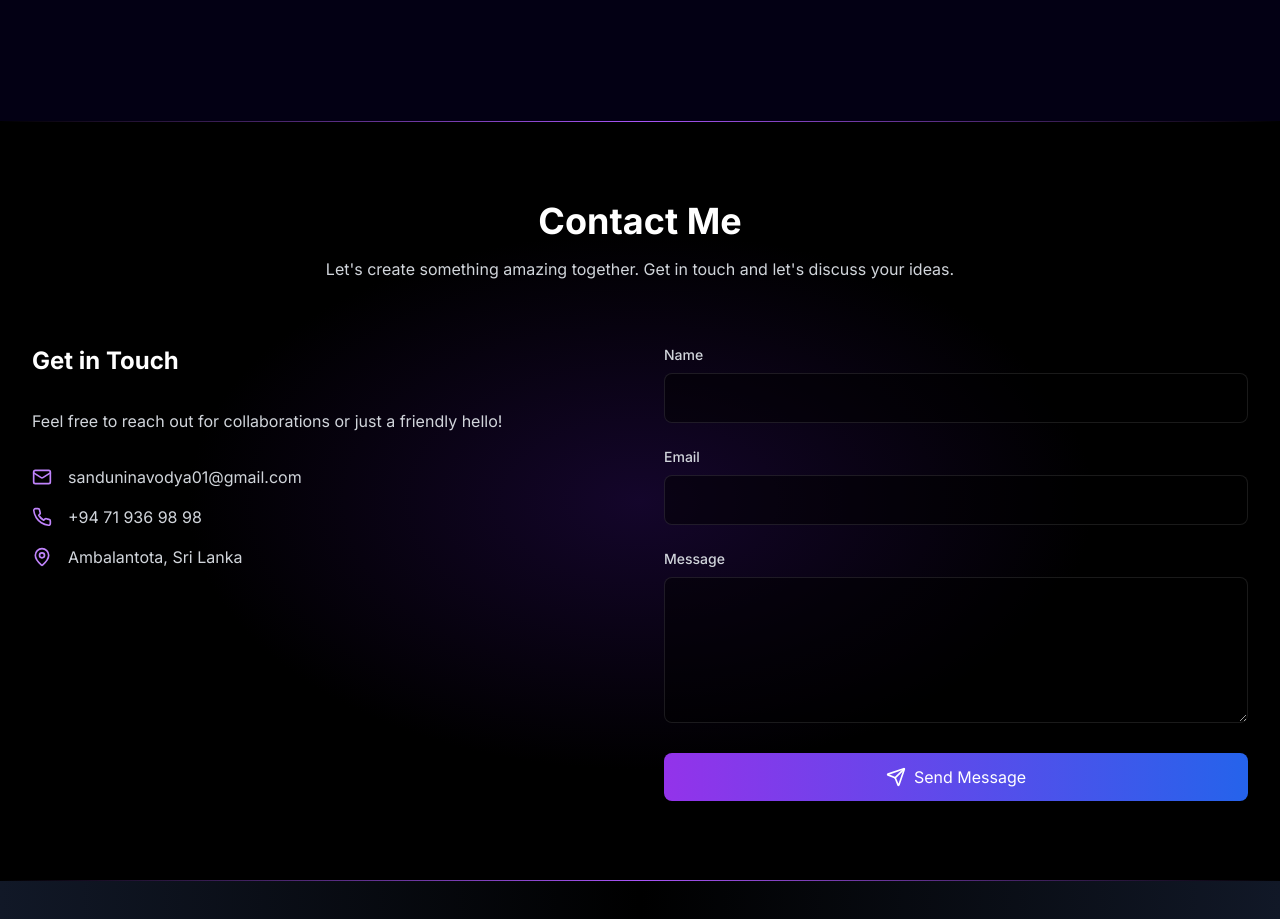
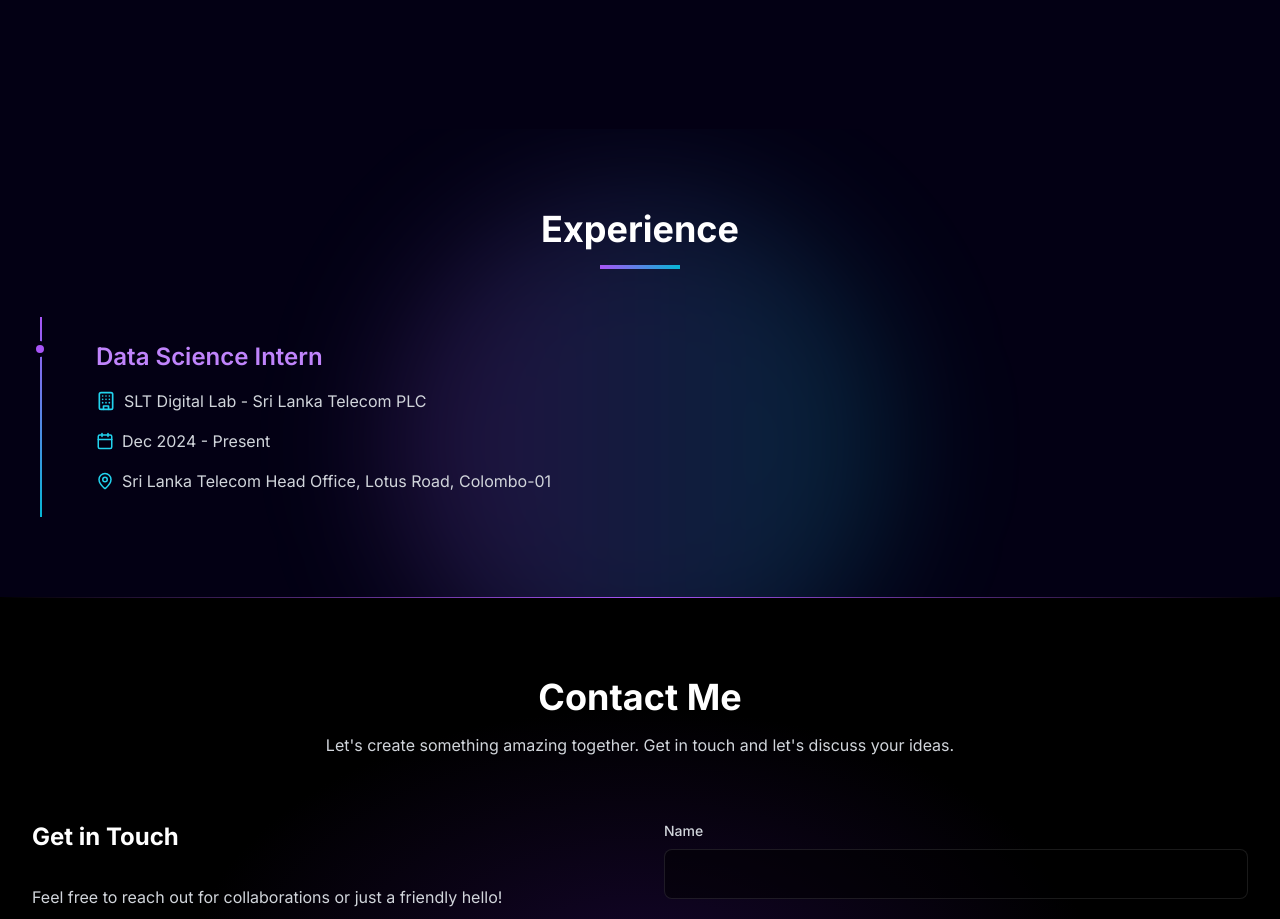
Before and after one commit to SanduniNavodya/My-Portfolio, a Next.js app: page / in a window 1280 px wide. Shown: the part 3820-4739 px from the top of the page. Built offline with nearby package versions, Linux system fonts and the light colour scheme; a web font is replaced by a local one.

Commit message:
Update page.tsx

```diff
--- a/app/page.tsx
+++ b/app/page.tsx
@@ -1,6 +1,7 @@
 import Hero from "@/components/main/Hero";
 import Skills from "@/components/main/Skills";
 import Projects from "@/components/main/Projects";
+import Experience from "@/components/main/Experience";
 import Contact from "@/components/main/Contact";
 import Image from "next/image";
 
@@ -10,8 +11,11 @@ export default function Home() {
       <div className="flex flex-col">
         <Hero />
         <Skills />
-        <div className="mt-2"> {/* Add a custom margin here */}
+        <div className="mt-2">
           <Projects />
+        </div>
+        <div className="mt-2">
+          <Experience />
         </div>
         <Contact />
       </div>
```
